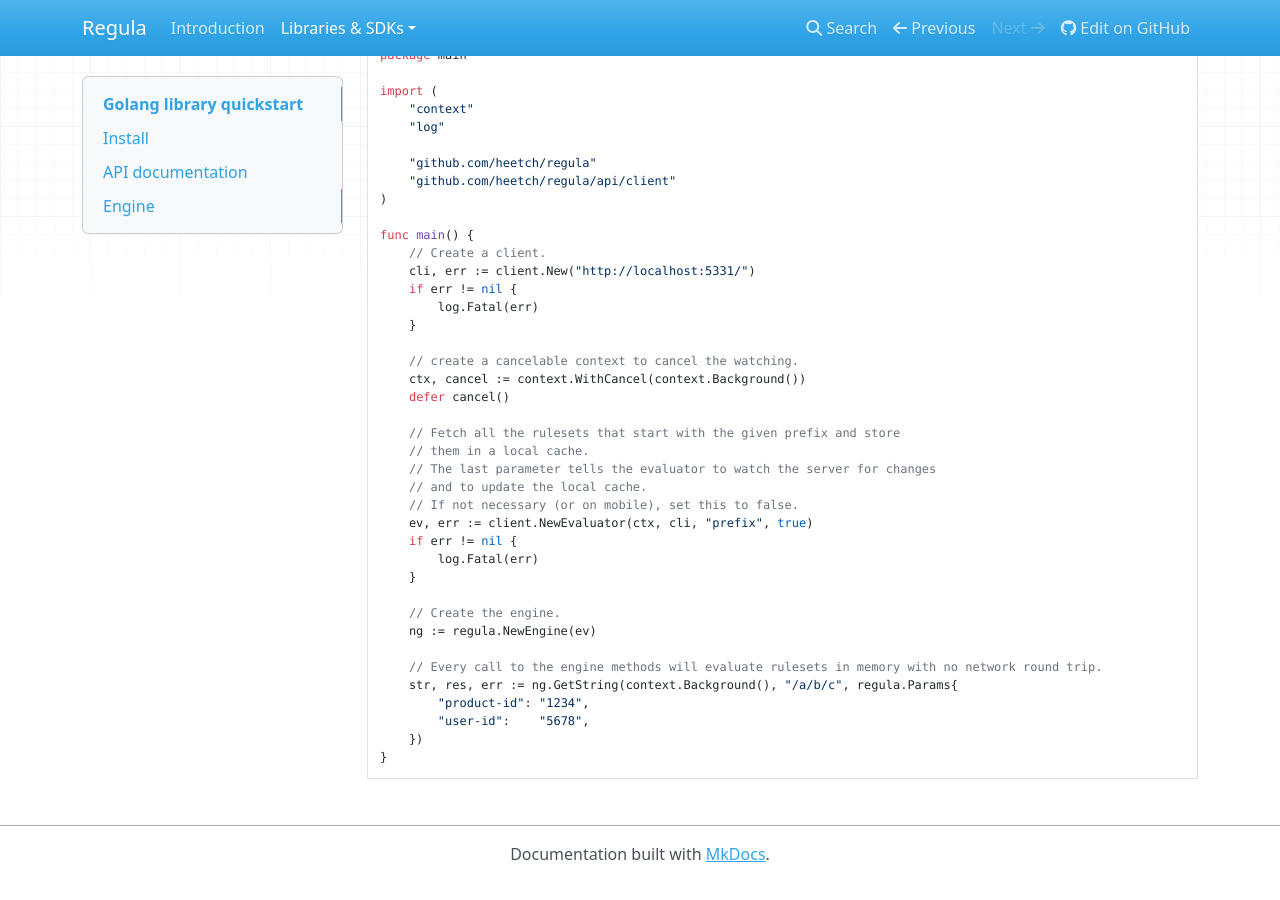
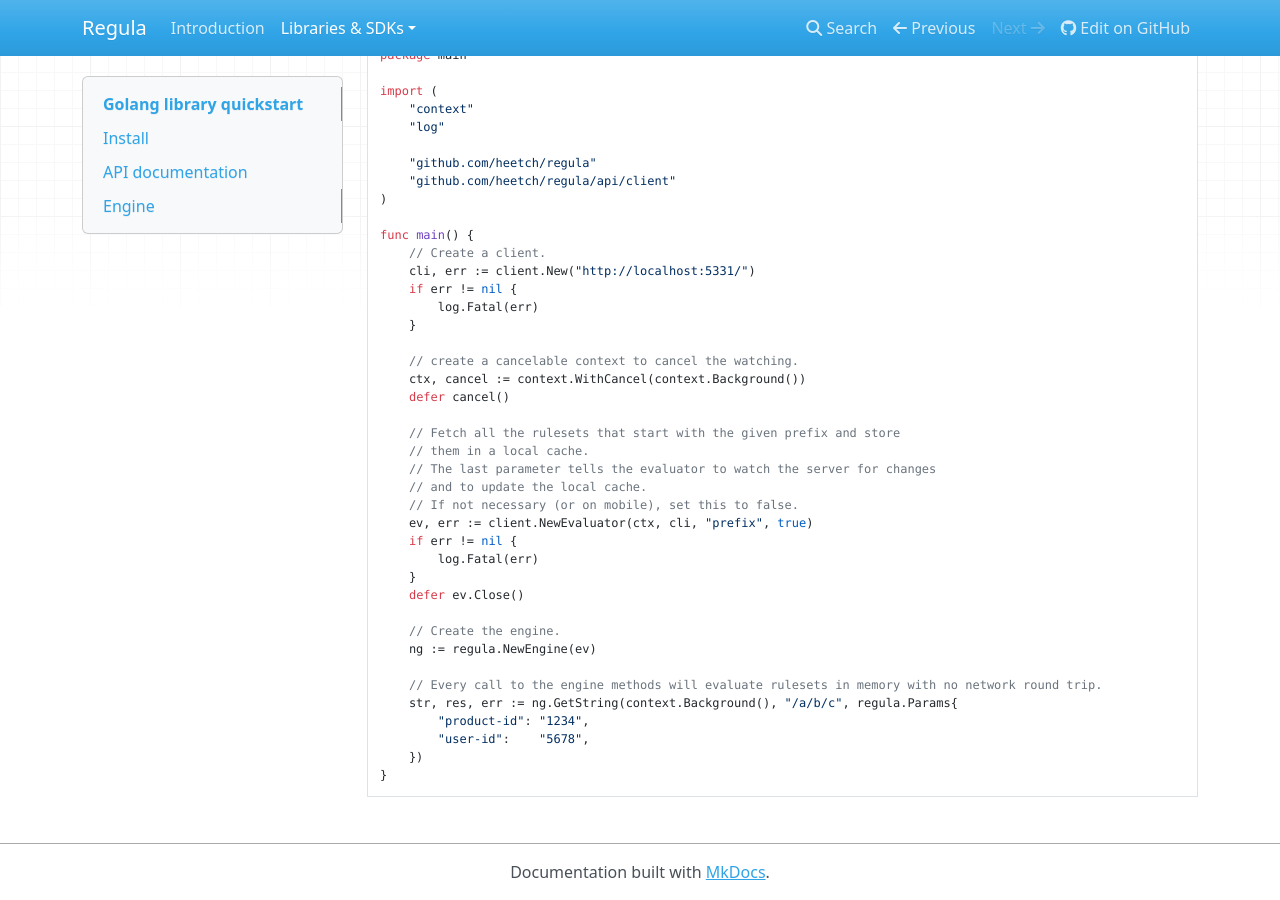
Before and after one commit to heetch/regula, an MkDocs documentation site: the page built from docs/clients/go.md, in a window 1280 px wide and 900 px high, scrolled down 1380 px. Built offline with MkDocs 1.6.1, drawn with Linux system fonts in a browser that asks for light colours; nearby versions of some CDN libraries; old or Windows-style settings are respelled for this version of MkDocs.

Commit message:
Add missing close statement in Go quickstart documentation

```diff
--- a/docs/clients/go.md
+++ b/docs/clients/go.md
@@ -94,6 +94,7 @@
 	if err != nil {
 		log.Fatal(err)
 	}
+	defer ev.Close()
 
 	// Create the engine.
 	ng := regula.NewEngine(ev)
```
